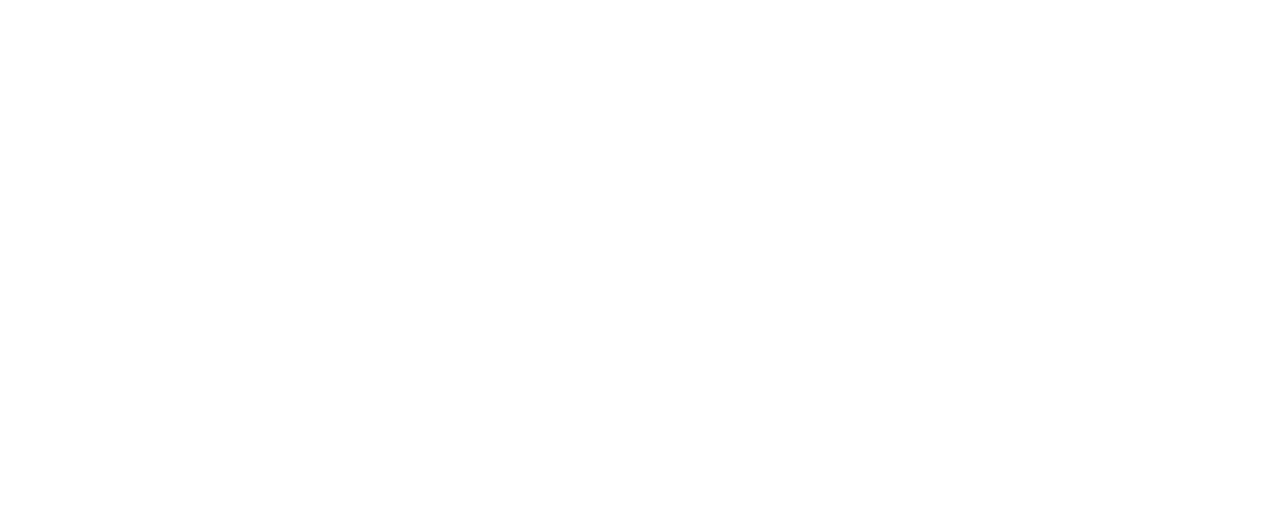
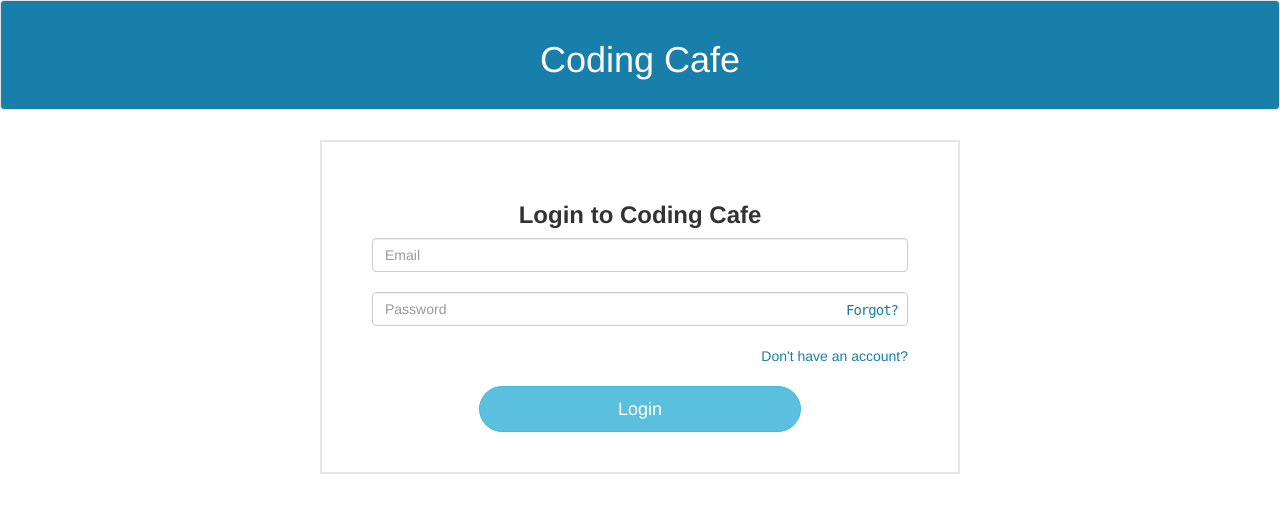
Before and after one commit to webQbe/social_network-django, a Django app: page /login/ in a window 1280 px wide. Before the commit the part shown is empty. Shown: the top 513 px of the page. Run offline with Django 5.2, Linux system fonts and the light colour scheme; some libraries are stand-ins or nearby versions.

Commit message:
login page created

```diff
--- a/main/templates/main/login.html
+++ b/main/templates/main/login.html
@@ -0,0 +1,24 @@
+{% extends 'main/main.html' %}
+{% block title %}Login to Coding Cafe{% endblock %}
+{% block content %}
+    <div class="col-sm-12">
+        <div class="main-content">
+            <div class="header">
+                <h3 style="text-align:center;">
+                    <strong>Login to Coding Cafe</strong>
+                </h3>
+            </div>
+            <div class="l-part">
+                <form action="" method="POST">
+                    <input type="email" name="email" placeholder="Email" class="form-control input-md" required="required"><br>
+                    <div class="overlap-text">
+                        <input type="password" name="pass" placeholder="Password" required="required" class="form-control input-md"><br>
+                        <a style="text-decoration:none; float: right; color: #187fab;"  data-toggle="tooltip" title="Reset Password" href="#">Forgot?</a>
+                    </div>
+                    <a style="text-decoration:none; float: right; color: #187fab;" data-toggle="tooltip" title="Create Account!" href="{% url 'register' %}">Don't have an account?</a><br><br>
+                    <center><button id="login-onpage" class="btn btn-info btn-lg" name="login">Login</button></center>
+                </form>
+            </div>
+        </div>
+    </div>
+{% endblock %}
--- a/main/templates/main/main.html
+++ b/main/templates/main/main.html
@@ -71,13 +71,34 @@
         border: 2px solid #e6e6e6;
         padding: 40px 50px;
     }
+
     .header{
         border: 0px solid #000;
         margin-bottom: 5px;
     }
-    #signup{
+
+    #signup {
         width: 60%;
         border-radius: 30px;
+    }
+
+    #login-onpage{
+        width: 60%;
+        border-radius: 30px;
+    }
+
+    .overlap-text{
+        position: relative;
+    }
+
+    .overlap-text a {
+        position: absolute;
+        top: 8px;
+        right: 10px;
+        font-size: 14px;
+        text-decoration: none;
+        font-family: 'Overpass Mono', monospace;
+        letter-spacing: -1px;
     }
 
 </style>
```
